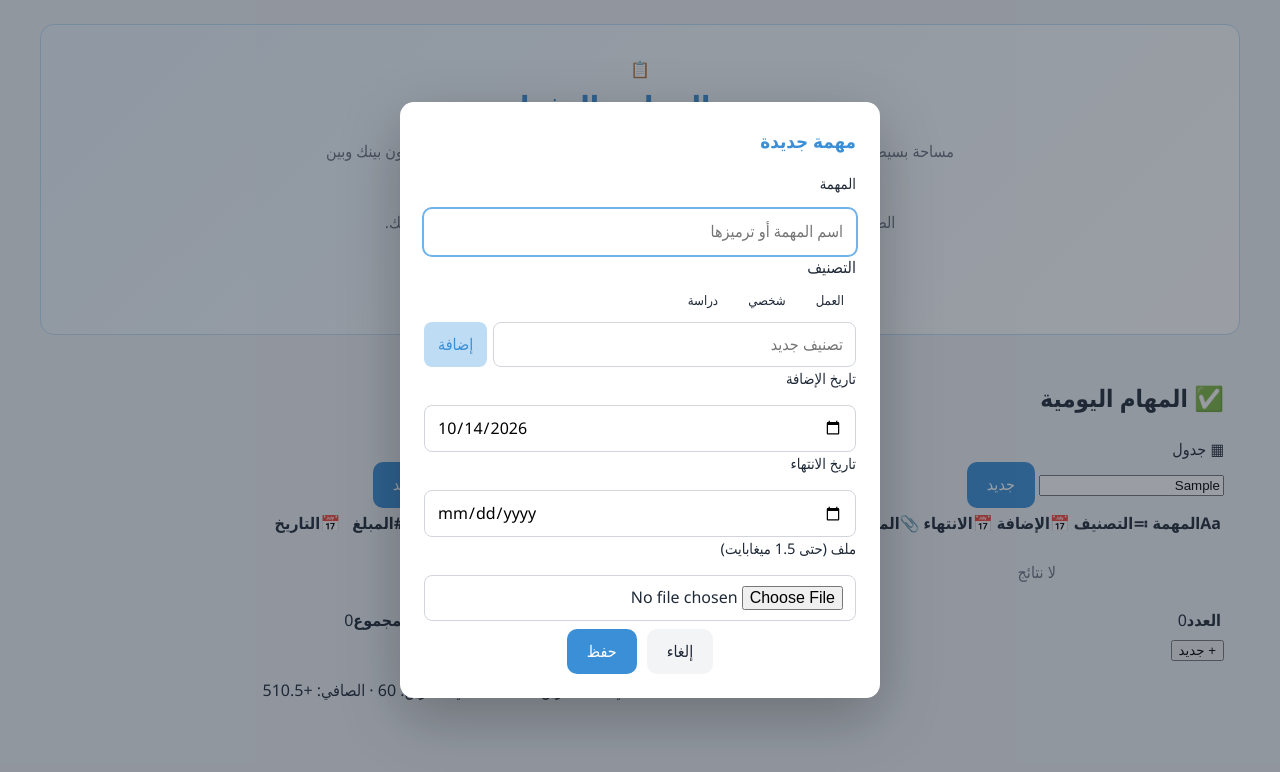
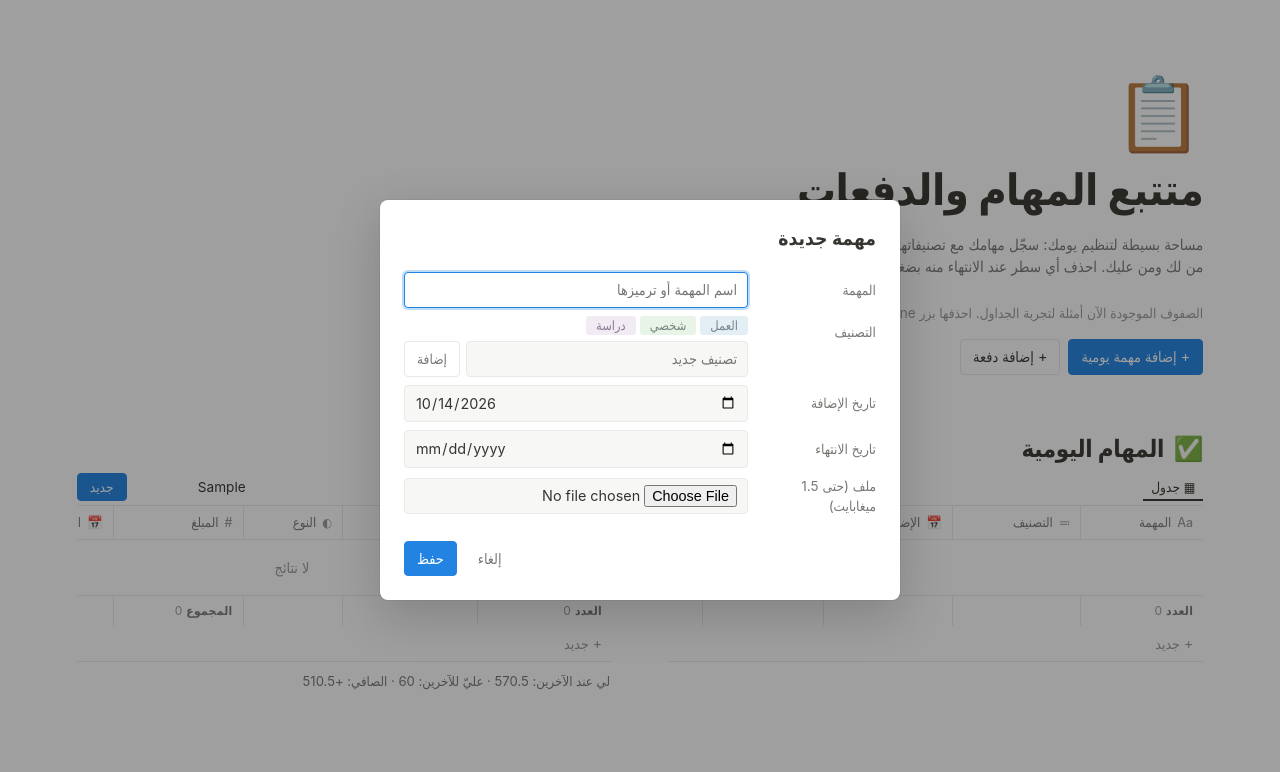
Before and after one commit to FarisAlhabbal/daily-Payments-Tracker, a plain HTML site: page index.html in a window 1280 px wide. Both pictures are taken after typing "Sample", "Sample" into the empty fields and a click on the button "+ إضافة مهمة يومية". Drawn offline with Linux system fonts and the light colour scheme.

Commit message:
Update style.css

```diff
--- a/style.css
+++ b/style.css
@@ -1,211 +1,331 @@
 :root {
-  --bg: #eef1f5;
-  --card: #ffffff;
-  --gray-100: #f3f4f6;
-  --gray-300: #d1d5db;
-  --gray-500: #6b7280;
-  --gray-800: #1f2937;
-  --blue-50: #eaf4fd;
-  --blue-200: #bfdcf5;
-  --blue-400: #6fb3ea;
-  --blue-600: #3b8fd6;
-  --creditor: #0f9d7a;
-  --debtor: #e0603f;
-  --radius: 14px;
+  --bg: #ffffff;
+  --text: #37352f;
+  --muted: #787774;
+  --faint: #9b9a97;
+  --border: #e9e9e7;
+  --hover: #f7f7f5;
+  --soft: #f1f1ef;
+  --blue: #2383e2;
+  --blue-soft: #e7f3fb;
+  --blue-border: #bcdcf6;
+  --green: #1c7a5b;
+  --green-bg: #dbeddb;
+  --red: #c4432b;
+  --red-bg: #ffe2dd;
+  --radius: 4px;
 }
 
 * { box-sizing: border-box; }
 
 body {
   margin: 0;
-  font-family: "Segoe UI", Tahoma, "Noto Naskh Arabic", Arial, sans-serif;
   background: var(--bg);
-  color: var(--gray-800);
-  line-height: 1.6;
+  color: var(--text);
+  font-family: ui-sans-serif, -apple-system, "Segoe UI", Tahoma, "Noto Naskh Arabic", Arial, sans-serif;
+  font-size: 15px;
+  line-height: 1.5;
+  -webkit-font-smoothing: antialiased;
 }
 
-/* ---------- الترويسة ---------- */
-.hero {
-  max-width: 1200px;
-  margin: 24px auto 0;
-  padding: 32px 24px;
-  text-align: center;
-  background: linear-gradient(135deg, var(--blue-50), #ffffff);
-  border: 1px solid var(--blue-200);
+/* ---------- Page & margins ---------- */
+.page {
+  max-width: 1600px;
+  margin: 0 auto;
+  padding: clamp(24px, 6vw, 96px) clamp(16px, 6vw, 96px) 96px;
+}
+
+/* ---------- Hero ---------- */
+.hero { margin-bottom: 56px; }
+.hero .icon { font-size: 72px; line-height: 1; margin-bottom: 8px; }
+.hero h1 { margin: 0 0 12px; font-size: clamp(2rem, 4vw, 2.7rem); font-weight: 700; letter-spacing: -.5px; }
+.hero p { max-width: 680px; margin: 0 0 24px; color: var(--muted); }
+.actions { display: flex; gap: 8px; flex-wrap: wrap; }
+
+/* ---------- Buttons ---------- */
+.btn {
+  font: inherit;
+  font-size: .9rem;
+  padding: 6px 12px;
+  border: 1px solid var(--border);
+  border-radius: var(--radius);
+  background: #fff;
+  color: var(--text);
+  cursor: pointer;
+  transition: background .1s;
+}
+.btn:hover { background: var(--soft); }
+.btn.small { padding: 3px 12px; font-size: .85rem; }
+.btn.primary { background: var(--blue); border-color: var(--blue); color: #fff; }
+.btn.primary:hover { background: #1b74cc; }
+.btn.ghost { border-color: transparent; color: var(--muted); }
+.btn.ghost:hover { background: var(--soft); }
+.btn.danger { background: #eb5757; border-color: #eb5757; color: #fff; }
+.btn.danger:hover { background: #d94848; }
+
+/* ---------- Board: side by side on wide screens ---------- */
+.board {
+  display: grid;
+  grid-template-columns: minmax(0, 1fr) minmax(0, 1fr);
+  gap: 56px;
+  align-items: start;
+}
+@media (max-width: 1100px) {
+  .board { grid-template-columns: minmax(0, 1fr); gap: 64px; }
+}
+
+/* ---------- Database header ---------- */
+.db-title { margin: 0 0 6px; font-size: 1.5rem; font-weight: 700; letter-spacing: -.3px; }
+.db-title .emoji { margin-inline-end: 4px; }
+
+.db-bar {
+  display: flex;
+  align-items: center;
+  justify-content: space-between;
+  gap: 12px;
+  border-bottom: 1px solid var(--border);
+  padding-bottom: 4px;
+  margin-bottom: 0;
+}
+.views { display: flex; gap: 4px; }
+.view {
+  font-size: .85rem;
+  color: var(--muted);
+  padding: 4px 8px;
   border-radius: var(--radius);
 }
-.hero h1 { margin: 0 0 8px; color: var(--blue-600); font-size: 1.9rem; }
-.hero p { max-width: 640px; margin: 0 auto 20px; color: var(--gray-500); }
-.actions { display: flex; gap: 12px; justify-content: center; flex-wrap: wrap; }
+.view.active { color: var(--text); font-weight: 500; box-shadow: inset 0 -2px 0 var(--text); border-radius: 0; }
 
-/* ---------- الأزرار ---------- */
-.btn {
+.tools { display: flex; align-items: center; gap: 8px; }
+.search {
+  width: 120px;
   font: inherit;
-  padding: 10px 20px;
+  font-size: .85rem;
+  padding: 3px 8px;
+  border: 1px solid transparent;
+  border-radius: var(--radius);
+  background: transparent;
+  color: var(--text);
+  transition: width .15s, background .15s;
+}
+.search:hover { background: var(--hover); }
+.search:focus { width: 180px; outline: 0; background: #fff; border-color: var(--blue); }
+
+/* ---------- Table (Notion database look) ---------- */
+.table-wrap { overflow-x: auto; }
+table { width: 100%; min-width: 640px; border-collapse: collapse; }
+th, td {
+  text-align: start;
+  padding: 0 10px;
+  height: 34px;
+  border-bottom: 1px solid var(--border);
+  border-inline-end: 1px solid var(--border);
+  font-size: .9rem;
+  vertical-align: middle;
+}
+th:last-child, td:last-child { border-inline-end: 0; }
+th {
+  font-weight: 500;
+  font-size: .82rem;
+  color: var(--muted);
+  white-space: nowrap;
+  user-select: none;
+}
+th:hover { background: var(--hover); }
+th .ico { color: var(--faint); margin-inline-end: 6px; font-size: .78rem; }
+th.narrow, td.narrow { width: 1%; white-space: nowrap; }
+
+tbody tr:hover td { background: var(--hover); }
+td.title { font-weight: 500; min-width: 150px; }
+td.date { white-space: nowrap; color: var(--muted); }
+td.date.late { color: var(--red); font-weight: 600; }
+td.empty { text-align: center; color: var(--faint); height: 56px; }
+td.amount { white-space: nowrap; font-weight: 600; font-variant-numeric: tabular-nums; }
+td.amount.creditor { color: var(--green); }
+td.amount.debtor { color: var(--red); }
+
+tfoot td {
+  border-bottom: 0;
+  font-size: .75rem;
+  color: var(--faint);
+  height: 30px;
+  white-space: nowrap;
+}
+tfoot td b { color: var(--muted); font-weight: 600; text-transform: uppercase; letter-spacing: .3px; margin-inline-end: 4px; }
+
+.new-row {
+  display: block;
+  width: 100%;
+  text-align: start;
+  font: inherit;
+  font-size: .88rem;
+  color: var(--faint);
+  background: none;
   border: 0;
-  border-radius: 10px;
+  border-bottom: 1px solid var(--border);
+  padding: 7px 10px;
   cursor: pointer;
-  transition: transform .1s, background .2s;
 }
-.btn:active { transform: scale(.97); }
-.btn.primary { background: var(--blue-600); color: #fff; }
-.btn.primary:hover { background: #2f7cc0; }
-.btn.secondary { background: var(--gray-800); color: #fff; }
-.btn.secondary:hover { background: #374151; }
-.btn.ghost { background: var(--gray-100); color: var(--gray-800); }
-.btn.ghost:hover { background: var(--gray-300); }
-.btn.danger { background: #dc2626; color: #fff; }
+.new-row:hover { background: var(--hover); }
+.caption { margin: 10px 2px 0; font-size: .82rem; color: var(--muted); }
 
-/* ---------- اللوحتان ---------- */
-.board {
-  max-width: 1200px;
-  margin: 24px auto;
-  padding: 0 16px;
+a.file {
+  color: var(--blue);
+  font-size: .85rem;
+  text-decoration: underline;
+  text-decoration-color: var(--blue-border);
+  display: inline-block;
+  max-width: 130px;
+  overflow: hidden;
+  text-overflow: ellipsis;
+  white-space: nowrap;
+  vertical-align: middle;
+}
+.muted { color: var(--faint); }
+
+/* ---------- Tags (Notion select colors) ---------- */
+.tags { display: flex; flex-wrap: nowrap; gap: 4px; }
+.tag, .badge {
+  background: var(--bg-c, #e3e2e0);
+  color: var(--fg-c, #32302c);
+  font-size: .8rem;
+  line-height: 1.4;
+  padding: 0 8px;
+  border-radius: 3px;
+  white-space: nowrap;
+}
+.badge.creditor { --bg-c: var(--green-bg); --fg-c: #1c3829; }
+.badge.debtor { --bg-c: var(--red-bg); --fg-c: #5d1715; }
+
+/* ---------- done? button ---------- */
+.done-btn {
+  font: inherit;
+  font-size: .78rem;
+  padding: 0 10px;
+  line-height: 22px;
+  border: 1px solid var(--border);
+  background: #fff;
+  color: var(--muted);
+  border-radius: var(--radius);
+  cursor: pointer;
+}
+.done-btn:hover { background: var(--blue-soft); border-color: var(--blue-border); color: var(--blue); }
+
+/* ---------- Dialogs ---------- */
+dialog {
+  border: 0;
+  border-radius: 8px;
+  padding: 24px;
+  width: min(520px, 92vw);
+  box-shadow: 0 0 0 1px rgba(15,15,15,.05), 0 16px 48px rgba(15,15,15,.2);
+  font-family: inherit;
+  color: var(--text);
+}
+dialog.small { width: min(380px, 92vw); text-align: center; }
+dialog::backdrop { background: rgba(15, 15, 15, .4); }
+dialog h3 { margin: 0 0 16px; font-size: 1.2rem; }
+
+.prop {
   display: grid;
-  grid-template-columns: 1fr 1fr;   /* متجاورتان على الشاشات العريضة */
-  gap: 20px;
-  align-items: start;
-}
-@media (max-width: 860px) {
-  .board { grid-template-columns: 1fr; }  /* فوق بعض على الشاشات الضيقة */
-}
-
-.panel {
-  background: var(--card);
-  border-radius: var(--radius);
-  padding: 20px;
-  border: 1px solid var(--gray-300);
-}
-.panel h2 {
-  margin: 0 0 16px;
-  font-size: 1.2rem;
-  display: flex;
+  grid-template-columns: 120px 1fr;
   align-items: center;
   gap: 8px;
+  padding: 4px 0;
 }
-.count {
-  background: var(--blue-200);
-  color: var(--blue-600);
-  font-size: .85rem;
+.prop.top { align-items: start; }
+.prop label, .prop .label { color: var(--muted); font-size: .85rem; }
+.prop.top .label { padding-top: 6px; }
+@media (max-width: 480px) { .prop { grid-template-columns: 1fr; gap: 2px; } }
+
+dialog input[type=text],
+dialog input[type=date],
+dialog input[type=number],
+dialog input[type=file] {
+  width: 100%;
+  padding: 6px 10px;
+  font: inherit;
+  font-size: .9rem;
+  color: var(--text);
+  border: 1px solid var(--border);
+  border-radius: var(--radius);
+  background: var(--hover);
+}
+dialog input:focus { outline: 0; background: #fff; border-color: var(--blue); box-shadow: 0 0 0 2px var(--blue-border); }
+
+.dialog-actions { display: flex; gap: 8px; justify-content: flex-end; margin-top: 20px; }
+.dialog-actions.center { justify-content: center; }
+
+/* ---------- Tag picker ---------- */
+.chips { display: flex; flex-wrap: wrap; gap: 4px; margin-bottom: 6px; }
+.chip {
+  font: inherit;
+  font-size: .8rem;
   padding: 0 10px;
-  border-radius: 999px;
+  border-radius: 3px;
+  border: 0;
+  background: var(--bg-c);
+  color: var(--fg-c);
+  cursor: pointer;
+  opacity: .6;
 }
-
-.list { display: flex; flex-direction: column; gap: 12px; }
-.empty { color: var(--gray-500); text-align: center; padding: 20px 0; }
-
-/* ---------- البطاقات ---------- */
-.item {
-  background: var(--gray-100);
-  border-radius: 12px;
-  padding: 14px 16px;
-  border-inline-start: 5px solid var(--blue-400);
-}
-.item.creditor { border-inline-start-color: var(--creditor); }
-.item.debtor   { border-inline-start-color: var(--debtor); }
-.item.overdue  { border-inline-start-color: #dc2626; }
-
-.item h4 { margin: 0 0 8px; font-size: 1.05rem; word-break: break-word; }
-.meta { font-size: .85rem; color: var(--gray-500); display: flex; flex-wrap: wrap; gap: 4px 16px; margin-top: 8px; }
-.meta .late { color: #dc2626; font-weight: 600; }
-.item a.file { color: var(--blue-600); font-size: .85rem; display: inline-block; margin-top: 6px; }
-
-.tags { display: flex; flex-wrap: wrap; gap: 6px; }
-.tag, .badge {
-  background: var(--c, var(--gray-500));
-  color: #fff;
-  font-size: .78rem;
-  padding: 2px 10px;
-  border-radius: 999px;
-}
-.badge.creditor { --c: var(--creditor); }
-.badge.debtor   { --c: var(--debtor); }
-
-.done-btn {
-  margin-top: 10px;
+.chip:hover { opacity: .9; }
+.chip.on { opacity: 1; box-shadow: 0 0 0 2px var(--blue); }
+.tag-add { display: flex; gap: 6px; }
+.tag-add button {
   font: inherit;
   font-size: .85rem;
-  padding: 6px 14px;
-  border: 1px solid var(--blue-600);
+  border: 1px solid var(--border);
   background: #fff;
-  color: var(--blue-600);
-  border-radius: 8px;
+  color: var(--muted);
+  padding: 0 12px;
+  border-radius: var(--radius);
   cursor: pointer;
 }
-.done-btn:hover { background: var(--blue-600); color: #fff; }
+.tag-add button:hover { background: var(--hover); }
 
-/* ---------- النوافذ المنبثقة ---------- */
-dialog {
-  border: 0;
-  border-radius: var(--radius);
-  padding: 24px;
-  width: min(480px, 92vw);
-  box-shadow: 0 20px 60px rgba(0,0,0,.25);
-  font-family: inherit;
-  color: var(--gray-800);
-}
-dialog.small { width: min(380px, 92vw); text-align: center; }
-dialog::backdrop { background: rgba(31, 41, 55, .45); }
-dialog h3 { margin: 0 0 16px; color: var(--blue-600); }
-
-dialog label, .field { display: block; margin-bottom: 14px; font-size: .92rem; }
-.label { display: block; margin-bottom: 6px; }
-dialog input[type=text],
-dialog input[type=date],
-dialog input[type=file] {
-  display: block;
-  width: 100%;
-  margin-top: 4px;
-  padding: 9px 12px;
-  font: inherit;
-  border: 1px solid var(--gray-300);
-  border-radius: 8px;
-  background: #fff;
-}
-dialog input:focus { outline: 2px solid var(--blue-400); border-color: transparent; }
-.row { display: grid; grid-template-columns: 1fr 1fr; gap: 12px; }
-@media (max-width: 420px) { .row { grid-template-columns: 1fr; } }
-
-.dialog-actions { display: flex; gap: 10px; justify-content: center; margin-top: 8px; }
-
-/* ---------- اختيار التصنيفات ---------- */
-.chips { display: flex; flex-wrap: wrap; gap: 6px; margin-bottom: 8px; min-height: 8px; }
-.chip {
-  font: inherit;
-  font-size: .82rem;
-  padding: 3px 12px;
-  border-radius: 999px;
-  border: 2px solid var(--c);
-  background: transparent;
-  color: var(--gray-800);
-  cursor: pointer;
-}
-.chip.on { background: var(--c); color: #fff; }
-.tag-add { display: flex; gap: 6px; }
-.tag-add input { flex: 1; margin-top: 0 !important; }
-.tag-add button {
-  font: inherit;
-  border: 0;
-  background: var(--blue-200);
-  color: var(--blue-600);
-  padding: 0 14px;
-  border-radius: 8px;
-  cursor: pointer;
-}
-
-/* ---------- نوع الدفعة ---------- */
-.type-switch { display: grid; grid-template-columns: 1fr 1fr; gap: 10px; }
-.type { margin: 0 !important; cursor: pointer; }
+/* ---------- Payment type ---------- */
+.type-switch { display: flex; gap: 6px; flex-wrap: wrap; }
+.type { cursor: pointer; }
 .type input { position: absolute; opacity: 0; pointer-events: none; }
 .type span {
-  display: block;
-  text-align: center;
-  padding: 10px;
-  border-radius: 10px;
-  border: 2px solid var(--c);
-  color: var(--c);
-  font-weight: 600;
+  display: inline-block;
+  padding: 1px 10px;
+  border-radius: 3px;
+  font-size: .85rem;
+  background: var(--bg-c);
+  color: var(--fg-c);
+  opacity: .55;
 }
-.type.creditor { --c: var(--creditor); }
-.type.debtor   { --c: var(--debtor); }
-.type input:checked + span { background: var(--c); color: #fff; }
+.type.creditor { --bg-c: var(--green-bg); --fg-c: #1c3829; }
+.type.debtor { --bg-c: var(--red-bg); --fg-c: #5d1715; }
+.type input:checked + span { opacity: 1; box-shadow: 0 0 0 2px var(--blue); }
+
+/* ---------- additions ---------- */
+[hidden] { display: none !important; }
+.hero .hint { margin: 0 0 16px; font-size: .85rem; color: var(--faint); }
+.form-error {
+  margin: 12px 0 0;
+  padding: 6px 10px;
+  font-size: .85rem;
+  color: #5d1715;
+  background: var(--red-bg);
+  border-radius: var(--radius);
+}
+.toast {
+  position: fixed;
+  inset-inline: 16px;
+  bottom: max(16px, env(safe-area-inset-bottom, 0px));
+  margin-inline: auto;
+  width: fit-content;
+  max-width: calc(100% - 32px);
+  padding: 8px 14px;
+  font-size: .88rem;
+  color: #fff;
+  background: #37352f;
+  border-radius: 6px;
+  z-index: 10;
+}
+.page {
+  padding-left: max(clamp(16px, 6vw, 96px), env(safe-area-inset-left, 0px));
+  padding-right: max(clamp(16px, 6vw, 96px), env(safe-area-inset-right, 0px));
+}
```
